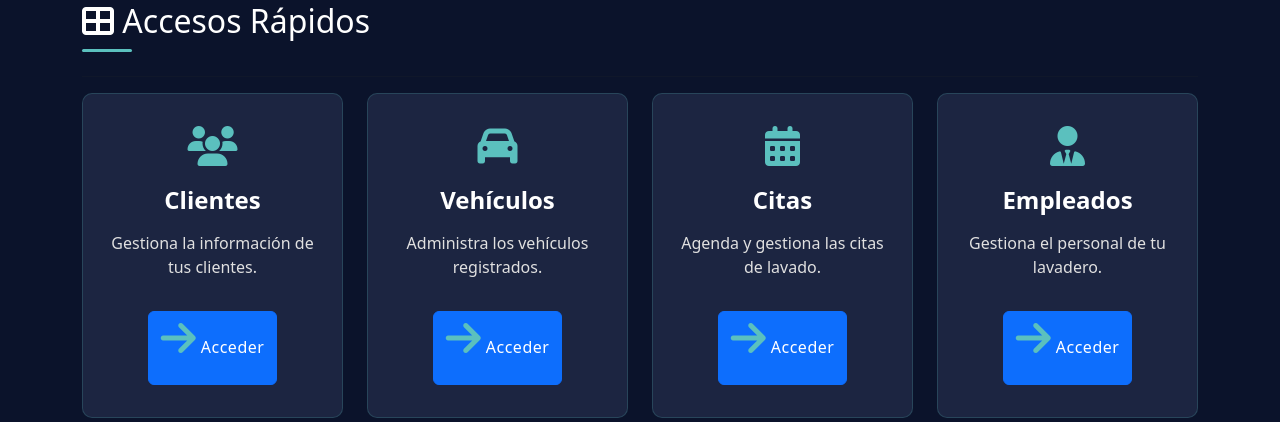
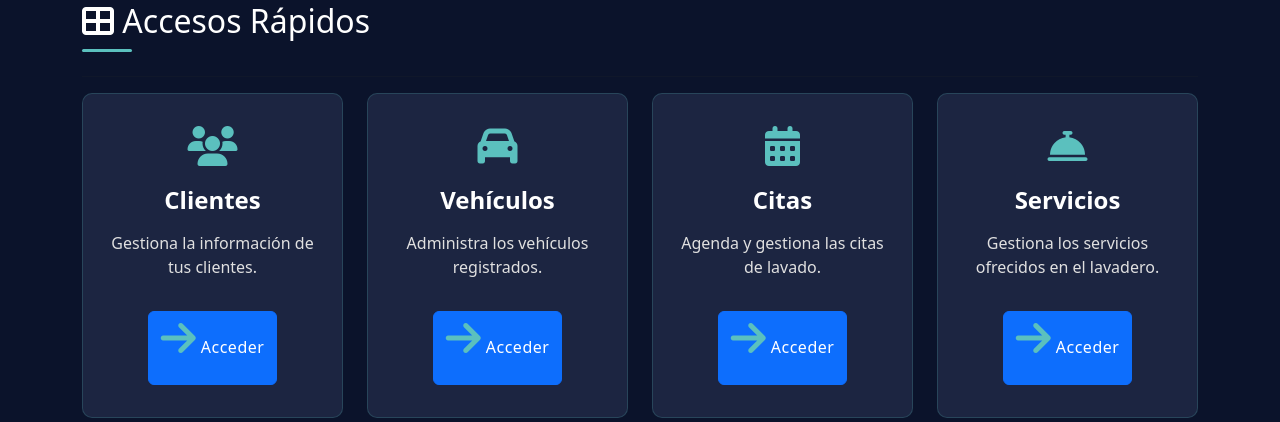
Before and after one commit to DNeir/CarWash, a Django app: page / in a window 1280 px wide. Shown: the part 429-851 px from the top of the page. Run offline with Django 5.2, Linux system fonts and the light colour scheme; data comes from the database, SQL or seed files in the repository; both versions use the stored data as it was after the commit.

Commit message:
Updated: actualización de empleados, label de servicios e index.

```diff
--- a/CarWash/views.py
+++ b/CarWash/views.py
@@ -423,10 +423,11 @@ def servicios(request):
     if request.method == 'POST':
         nombre = request.POST.get('nombre')
         precio = request.POST.get('precio')
+        descripcion = request.POST.get('descripcion')
         if nombre and precio:
             try:
                 precio = float(precio)
-                servicio.objects.create(nombre=nombre, precio=precio)
+                servicio.objects.create(nombre=nombre, precio=precio, descripcion=descripcion)
             except ValueError:
                 pass
     servicios = servicio.objects.all().order_by('nombre')
--- a/templates/index.html
+++ b/templates/index.html
@@ -57,10 +57,10 @@
 
         <div class="col-lg-3 col-md-6 mb-4">
             <div class="dashboard-card">
-                <i class="fas fa-user-tie"></i>
-                <h3>Empleados</h3>
-                <p>Gestiona el personal de tu lavadero.</p>
-                <a href="{% url 'empleados' %}" class="btn btn-primary mt-2">
+                <i class="fas fa-concierge-bell"></i>
+                <h3>Servicios</h3>
+                <p>Gestiona los servicios ofrecidos en el lavadero.</p>
+                <a href="{% url 'servicios' %}" class="btn btn-primary mt-2">
                     <i class="fas fa-arrow-right"></i> Acceder
                 </a>
             </div>
```
Also changed, not shown: templates/servicios.html (+7 -1 lines), db.sqlite3.
